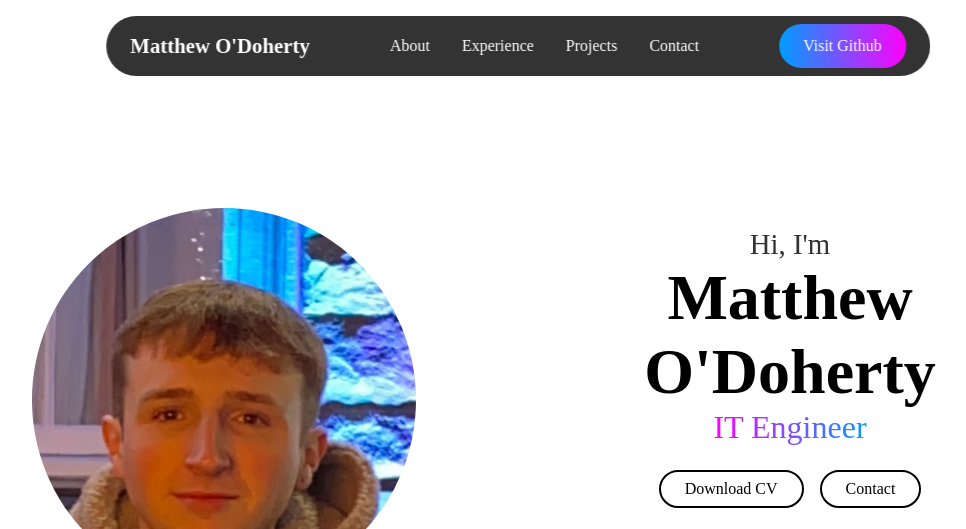
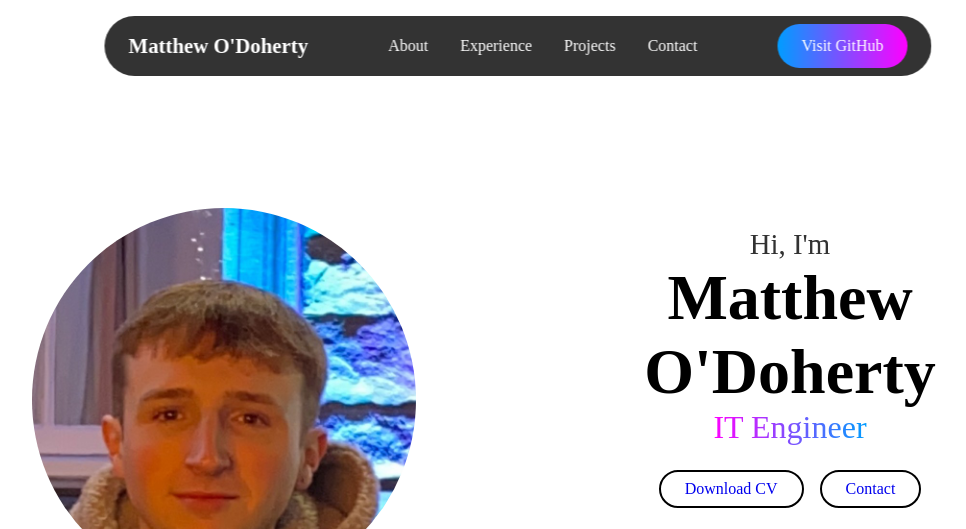
Before and after one commit to matthew-odoherty/MyPortfolio, a plain HTML site: page index.html in a window 1280 px wide. Shown: the top 529 px of the page, without its empty margins (122-1088 px from the left). Drawn offline with Linux system fonts and the light colour scheme.

Commit message:
Added link to github and downloadable CV, site deployed using AWS S3 and CloudFront

```diff
--- a/index.html
+++ b/index.html
@@ -34,7 +34,12 @@
 
         <i class="fa-solid fa-bars" id="menu-icon"></i>
 
-        <button class="visit-btn">Visit Github</button>
+            <a href="https://github.com/matthew-odoherty"
+    class="visit-btn"
+    target="_blank"
+    rel="noopener noreferrer">
+        Visit GitHub
+    </a>
     </header>
 
     <section id="about" class="about">
@@ -50,8 +55,15 @@
                 </div>
 
                 <div class="btn-group">
-                    <div class="btn">Download CV</div>
-                    <div class="btn">Contact</div>
+                    <a href="assets/Matt_O_Doherty_CV.pdf"
+                    class="btn"
+                    download>
+                        Download CV
+                    </a>
+
+                    <a href="#contact" class="btn">
+                        Contact
+                    </a>
                 </div>
 
                 <div class="socials">
```
Also changed, not shown: 1 other file.
